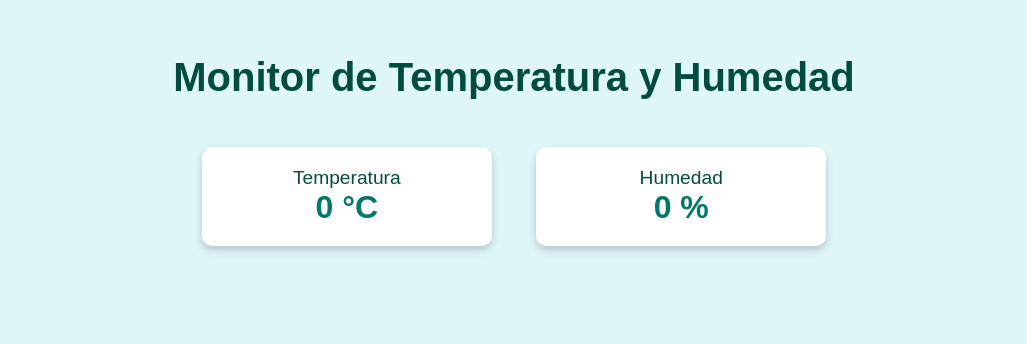
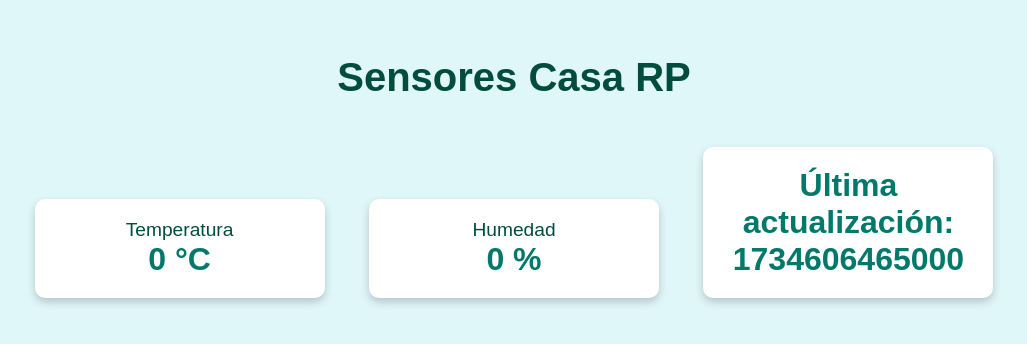
Before and after one commit to Jrmx21/DomoticSystem, a Node server app: page / in a window 1280 px wide. Shown: the top 344 px of the page, without its empty margins (126-1153 px from the left). Run offline with Node 20, Linux system fonts and the light colour scheme; some libraries are stand-ins or nearby versions.

Commit message:
some changes

```diff
--- a/package.json
+++ b/package.json
@@ -14,6 +14,7 @@
     "chart.js": "^4.4.7",
     "ejs": "^3.1.10",
     "express": "^4.21.2",
-    "mongoose": "^8.9.1"
+    "mongoose": "^8.9.1",
+    "nodeesp": "file:"
   }
 }
--- a/server.js
+++ b/server.js
@@ -5,7 +5,7 @@ const app = express();
 const PORT = 3000;
 
 // Almacenamiento en memoria de los datos actuales
-let currentData = { temperature: 0, humidity: 0 };
+let currentData = { temperature: 0, humidity: 0 , lastValue: Date.now()};
 
 // Configuración de middleware
 app.use(bodyParser.json());
@@ -19,6 +19,7 @@ app.post('/data', (req, res) => {
   // Actualizar los datos actuales
   currentData.temperature = temperature;
   currentData.humidity = humidity;
+  currentData.lastValue = Date.now();
 
   console.log(`Datos actualizados: Temperatura: ${temperature} °C, Humedad: ${humidity} %`);
   res.status(200).json({ message: 'Datos recibidos correctamente' });
--- a/views/index.ejs
+++ b/views/index.ejs
@@ -37,7 +37,7 @@
   </style>
 </head>
 <body>
-  <h1>Monitor de Temperatura y Humedad</h1>
+  <h1>Sensores Casa RP</h1>
   <div class="card">
     <div class="label">Temperatura</div>
     <div class="value"><%= currentData.temperature %> °C</div>
@@ -45,6 +45,9 @@
   <div class="card">
     <div class="label">Humedad</div>
     <div class="value"><%= currentData.humidity %> %</div>
+  </div>
+  <div class="card">
+    <div class="value">Última actualización: <%=currentData.lastValue%></div>
   </div>
   <script>
     // Refrescar automáticamente cada 5 segundos
```
Also changed, not shown: 1 other file.
